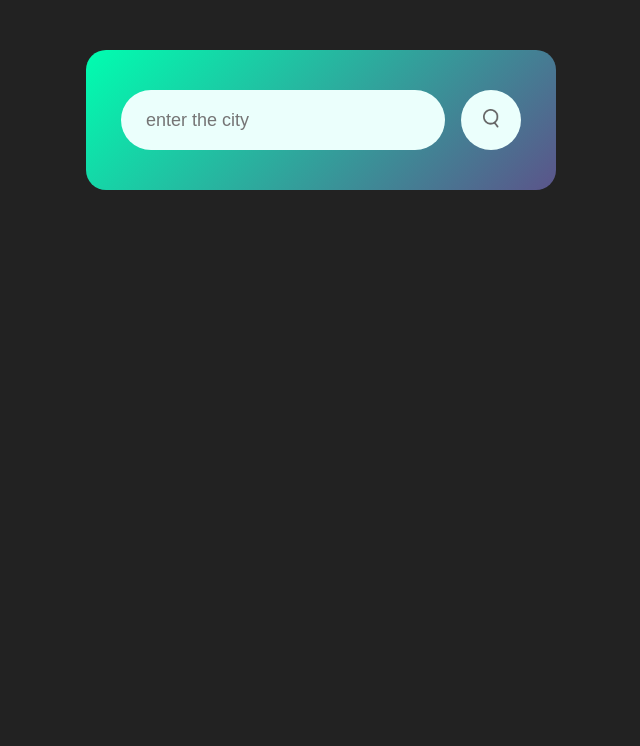
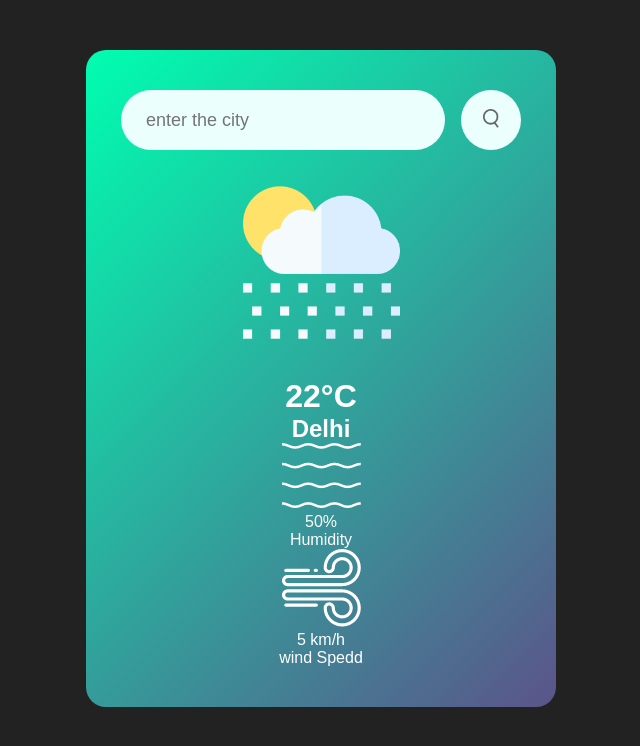
Before and after one commit to keshav-koli/Weather-App, a plain HTML site: page index.html in a window 1280 px wide. Shown: the whole page, without its empty margins (319-959 px from the left). Drawn offline with Linux system fonts and the light colour scheme.

Commit message:
added images

```diff
--- a/index.html
+++ b/index.html
@@ -11,7 +11,24 @@
     <div class="card">
         <div class="search">
             <input type="text" placeholder="enter the city" spellcheck="false">
-            <button><img src="weather-app-img/images/search.png"></button>
+            <button type="button"><img src="weather-app-img/images/search.png" alt="weather"></button>
+        </div>
+        <div class="weather">
+            <img src="weather-app-img/images/rain.png" alt="rain" >
+            <h1 class="temp">22°C</h1>
+            <h2 class="city">Delhi</h2>
+            <div class="details">
+                <div class="col">
+                    <img src="weather-app-img/images/humidity.png" alt="">
+                </div>
+                <p class="humidity">50%</p>
+                <p >Humidity</p>
+                <div class="col">
+                    <img src="weather-app-img/images/wind.png" alt="">
+                </div>
+                <p class="wind">5 km/h</p>
+                <p >wind Spedd</p>
+            </div>
         </div>
     </div>
     <script src="app.js"></script>
```
